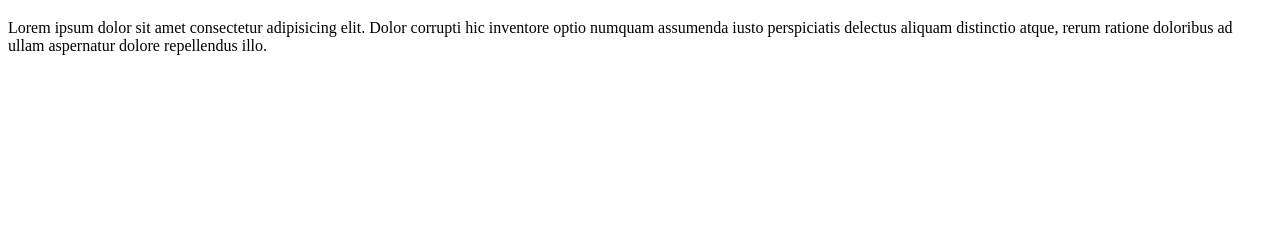
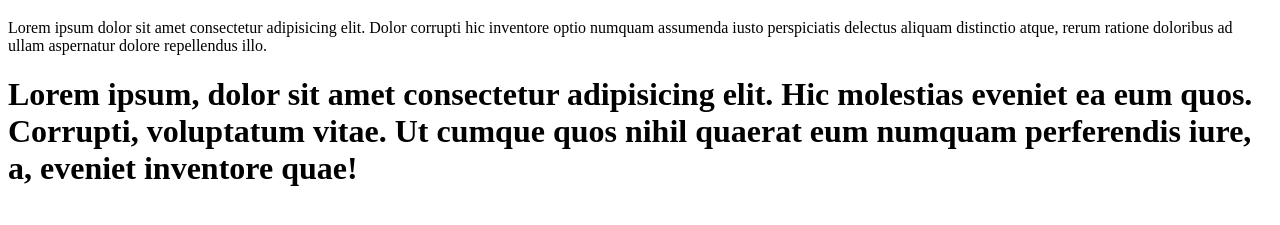
Before and after one commit to Rawad-Salaima/Rawad-Salaima, a plain HTML site: page index.html in a window 1280 px wide. Shown: the part 61-286 px from the top of the page. Drawn offline with Linux system fonts and the light colour scheme.

Commit message:
ändring 3

```diff
--- a/index.html
+++ b/index.html
@@ -8,6 +8,6 @@
 <body>
     <h1>Hej</h1>
     <p>Lorem ipsum dolor sit amet consectetur adipisicing elit. Dolor corrupti hic inventore optio numquam assumenda iusto perspiciatis delectus aliquam distinctio atque, rerum ratione doloribus ad ullam aspernatur dolore repellendus illo.</p>
-
+    <h1>Lorem ipsum, dolor sit amet consectetur adipisicing elit. Hic molestias eveniet ea eum quos. Corrupti, voluptatum vitae. Ut cumque quos nihil quaerat eum numquam perferendis iure, a, eveniet inventore quae!</h1>
 </body>
 </html>
```
